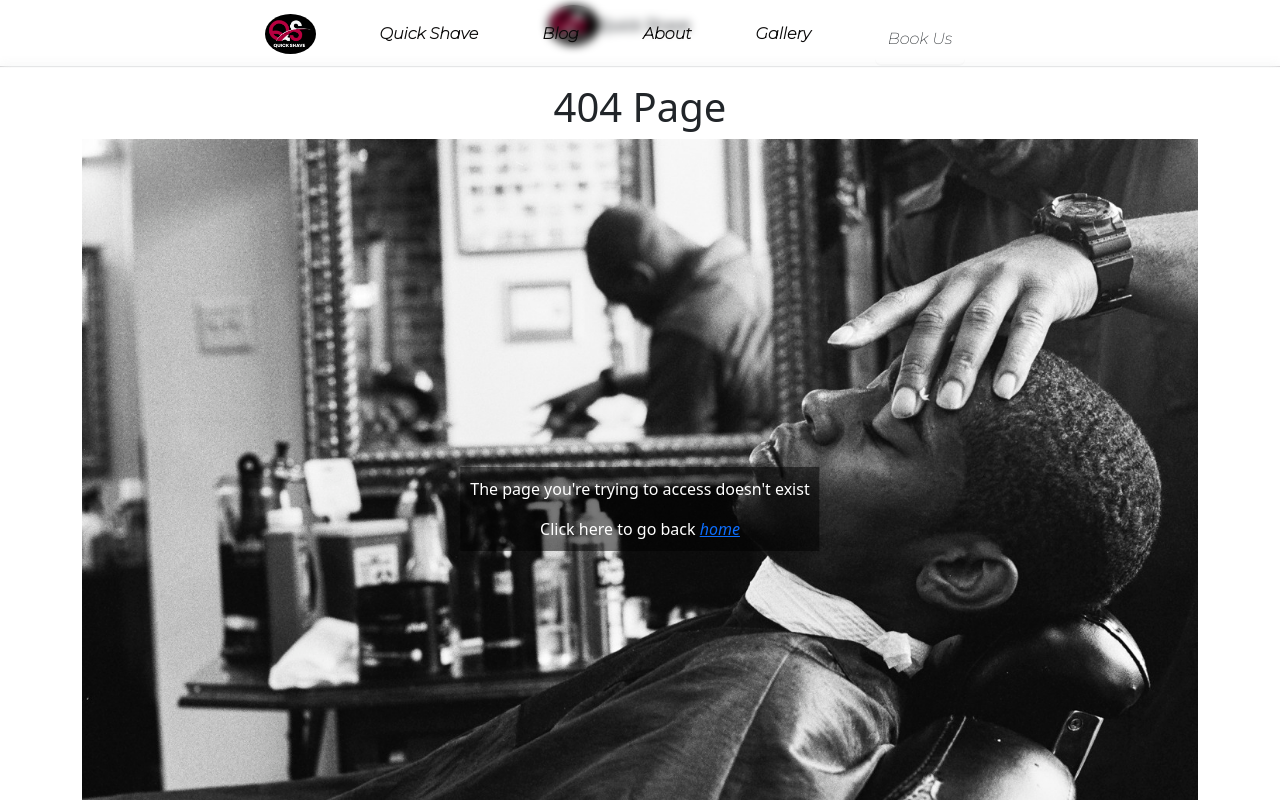
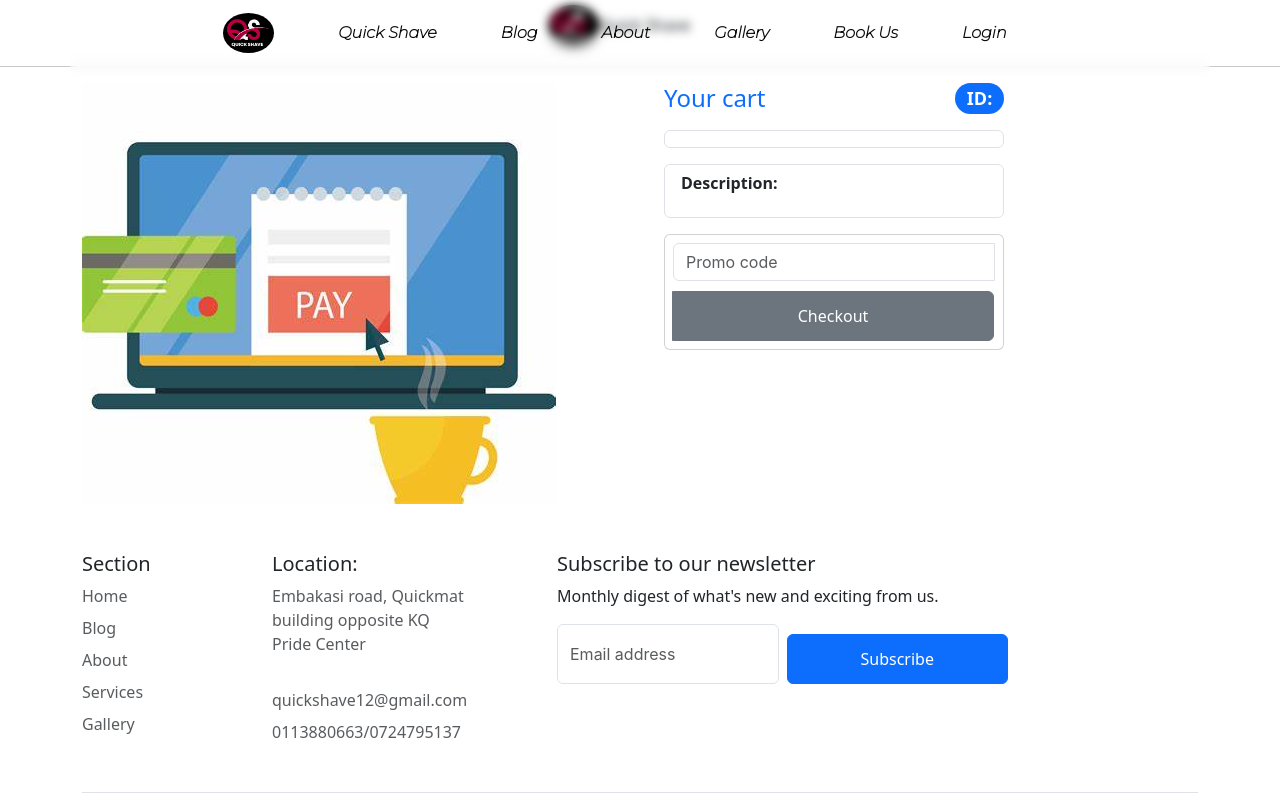
Before and after one commit to ryandimba/CHECKOUT-PAYMENT, a React (Create React App) app in the folder frontend/: page /bookingDetails/1 in a window 1280 px wide. Shown: the top 800 px of the page. Built offline with nearby package versions, Linux system fonts and the light colour scheme; no server answers.

Commit message:
Booking Details Being Displayed on User's Profile

```diff
--- a/frontend/src/App.js
+++ b/frontend/src/App.js
@@ -19,6 +19,7 @@ import TransactionDetails from "./components/pages/TransactionDetails";
 import TestPage from "./components/pages/TestPage";
 import Profile from "./components/pages/Profile";
 import { Protector } from "./components/pages/Helpers";
+import BookingDetails from "./components/pages/BookingDetails";
 
 
 
@@ -37,10 +38,11 @@ function App() {
           <Route path="gallery" element={<Gallery></Gallery>}></Route>
           <Route path="login" element={<Login></Login>}></Route>
           <Route path="register" element={<Register></Register>}></Route>
-          <Route path="*" element={<NoPage></NoPage>}></Route>
+          <Route path="bookingDetails/:id" element={<BookingDetails></BookingDetails>}></Route>
           <Route path="payment" element={<PaymentPage></PaymentPage>}></Route>
           <Route path="barbers" element={<Barbers></Barbers>}></Route>
-          <Route path="barbers/id:" element={<BarberProfile></BarberProfile>}></Route>
+          <Route path="barbers/:id" element={<BarberProfile></BarberProfile>}></Route>
+          <Route path="*" element={<NoPage></NoPage>}></Route>
 
                       {/* Protected Routes */}
 
--- a/frontend/src/components/pages/BarberProfile.jsx
+++ b/frontend/src/components/pages/BarberProfile.jsx
@@ -6,6 +6,7 @@ function BarberProfile() {
   return (
     <>
         <Header></Header>
+        <hr></hr>
         BarberProfile
         <Footer></Footer>
     </>
--- a/frontend/src/components/pages/Barbers.jsx
+++ b/frontend/src/components/pages/Barbers.jsx
@@ -23,6 +23,7 @@ console.log(records)
       .then(response => {
         // Set records state with data from the response
         setRecords(response.data);
+        console.log("Records",records);
       })
       .catch(error => {
         // Handle any errors
@@ -59,7 +60,7 @@ console.log(records)
                 <td>{list.phone}</td>
                 <td>{list.address.street}, {list.address.suite}, {list.address.city}, {list.address.zipcode}</td>
                 <td>{list.website}</td>
-                <td><Button>{list.website}</Button></td>
+                {/* <td><Button>{list.website}</Button></td> */}
                  </tr>
             ))}
     {/* <tr>
--- /dev/null
+++ b/frontend/src/components/pages/BookingDetails.jsx
@@ -0,0 +1,105 @@
+import React, { useState } from 'react';
+import Header from "./Header";
+import Footer from "./Footer";
+import barber from "../assets/paymentMethods2.jpg";
+import { useBookingView } from "./Helpers";
+import { userData } from './Helpers';
+import { useNavigate } from "react-router-dom";
+import axios from "axios";
+
+function BookingDetails() {
+  const [promoCode, setPromoCode] = useState('');
+  const { service } = useBookingView();
+  const price = service.price - 100; // Assuming PromoCode is fixed at 100
+
+  const { userID } = userData();
+  const navigate = useNavigate();
+
+  const handleSubmit = async (event) => {
+    event.preventDefault();
+
+    try {
+      const response = await axios.post(
+        `https://checkout-barber-django-rest-api.onrender.com/api/service/byuserid/?user_id=${userID}&service=${service.service}&description=${service.description}&price=${price}`,
+        // {
+        //   user_id: userID,
+        //   service_name: service.service,
+        //   description: service.description,
+        //   price: price
+        // }
+      );
+
+      console.log("Booking was successful:", response.data);
+      // After a successful booking, navigate to the profile page
+      navigate("/profile");
+    } catch (error) {
+      console.error("Booking Error:", error);
+    }
+  };
+
+  return (
+    <>
+      <Header />
+      <hr />
+      <div className="container">
+        <div className="row g-5">
+          <div className="col-md-5 col-lg-4 order-md-last">
+            <form onSubmit={handleSubmit}>
+              <h4 className="d-flex justify-content-between align-items-center mb-3">
+                <span className="text-primary">Your cart</span>
+                <span className="badge bg-primary rounded-pill">ID: {service.id}</span>
+              </h4>
+              <ul className="list-group mb-3">
+                <li className="list-group-item d-flex justify-content-between lh-sm">
+                  <div>
+                    <h6 className="my-0">{service.service}</h6>
+                  </div>
+                  <span className="text-body-secondary">{service.price}</span>
+                </li>
+                {/* Additional list items for other services */}
+                {/* <li>...</li> */}
+              </ul>
+              <ul className="list-group mb-3">
+                <li className="list-group-item d-flex justify-content-between lh-sm">
+                  <div>
+                    <p><b>Description:</b></p>
+                    <h6 className="my-0">{service.description}</h6>
+                  </div>
+                </li>
+                {/* Additional list items for other services */}
+                {/* <li>...</li> */}
+              </ul>
+
+              <div className="card p-2">
+                <div className="input-group">
+                  <input
+                    type="text"
+                    className="form-control"
+                    placeholder="Promo code"
+                    value={promoCode}
+                    onChange={(e) => setPromoCode(e.target.value)}
+                  />
+                  <button type="submit" className="btn btn-secondary">
+                    Checkout
+                  </button>
+                </div>
+              </div>
+            </form>
+          </div>
+          <div className="col-lg-6 col-sm-12">
+            <div className="Picture">
+              <img
+                className="img-fluid"
+                src={barber}
+                alt="A man shaving"
+              />
+            </div>
+          </div>
+        </div>
+      </div>
+      <Footer />
+    </>
+  );
+}
+
+export default BookingDetails;
--- a/frontend/src/components/pages/Header.jsx
+++ b/frontend/src/components/pages/Header.jsx
@@ -1,33 +1,55 @@
-import React from "react";
-import { useRef } from "react";
+import React, { useRef, useState } from "react";
 import logo from "../assets/logo.jpeg";
 import { Button } from "antd";
 import { FaBars, FaTimes } from "react-icons/fa";
+import { userData } from "./Helpers";
+import { Link } from "react-router-dom";
 
-function Header() {
+const Header = () => {
   const navRef = useRef();
-  const showNavBar = () => {
+
+  // State for navbar toggle and user authentication
+  const [isOpen, setIsOpen] = useState(false);
+  const { token } = userData();
+  const isLoggedIn = !!token;
+
+  // Function to toggle navbar
+  const toggleNavBar = () => {
     navRef.current.classList.toggle("responsive_nav");
+    setIsOpen(!isOpen);
   };
+  const name = sessionStorage.getItem('user')
+  JSON.parse(name)
+  console.log(name);
+
+  const { userName,phoneNumber,userID } = userData()
+
   return (
     <>
       <header>
-        {/* <div>Logo</div> */}
         <nav ref={navRef}>
           <a href="/">
             <img src={logo} alt="" className="logo"></img>
           </a>
           <a href="/">Quick Shave</a>
-          {/* <a href="/">Home</a> */}
           <a href="blog">Blog</a>
           <a href="about">About</a>
-          {/* <a href="services">Services</a> */}
           <a href="gallery">Gallery</a>
-
           <a href="booking">
-            <Button className="btn">Book Us</Button>
+            {/* <Button className="btn"></Button> */}
+            Book Us
           </a>
-          <button className="nav-btn nav-close-btn" onClick={showNavBar}>
+          <div>
+            {isLoggedIn ? (
+              <>
+                <Link to={"/payment"}>Logout</Link>
+                <Link to={"/profile"}> {userName}</Link>
+              </>
+            ) : (
+              <Link to={"/login"}>Login</Link>
+            )}
+          </div>
+          <button className="nav-btn nav-close-btn" onClick={toggleNavBar}>
             <FaTimes />
           </button>
         </nav>
@@ -35,88 +57,12 @@ function Header() {
           <img src={logo} alt="" className="logo"></img>
         </a>
         Quick Shave
-        <button className="nav-btn" onClick={showNavBar}>
+        <button className="nav-btn" onClick={toggleNavBar}>
           <FaBars />
         </button>
       </header>
-      {/* <nav class="navbar navbar-expand-lg bg-body-tertiary fixed-top">
-        <div class="container-fluid">
-          <a class="navbar-brand" href="/">
-            <img src={logo} alt="" className="logo"></img>
-            Quick Shave
-          </a>
-          <button
-            class="navbar-toggler"
-            type="button"
-            data-bs-toggle="collapse"
-            data-bs-target="#navbarSupportedContent"
-            aria-controls="navbarSupportedContent"
-            aria-expanded="false"
-            aria-label="Toggle navigation"
-          >
-            <span class="navbar-toggler-icon"></span>
-          </button>
-          <div
-            class="collapse navbar-collapse align-items-center justify-content-center"
-            id="navbarSupportedContent"
-          >
-            <ul class="navbar-nav me-auto mb-2 mb-lg-0">
-              <li class="nav-item">
-                <a class="nav-link active" aria-current="page" href="/">
-                  Home
-                </a>
-              </li>
-              <li class="nav-item">
-                <a class="nav-link" href="blog">
-                  Blog
-                </a>
-              </li>
-              <li class="nav-item">
-                <a class="nav-link" href="about">
-                  About
-                </a>
-              </li>
-
-            </ul>
-            <form class="d-flex" role="search">
-              <input
-                class="form-control me-2"
-                type="search"
-                placeholder="Enter your location"
-                aria-label="Search"
-              />
-              <button class="btn btn-outline-success" type="submit">
-                Search
-              </button>
-            </form>
-          </div>
-        </div>
-      </nav> */}
-
-      {/* <div className="headerBar">
-        <nav>
-          <a href="/">
-            <img src={logo} alt="" className="logo"></img>
-          </a>
-          <ul className="navbar-list">
-            <a href="about">
-              <li> About</li>
-            </a>
-            <a href="gallery">
-              <li>Gallery</li>
-            </a>
-            <a href="blog">
-              <li>Blog</li>
-            </a>
-            <a href="contact">
-              <li>Contact</li>
-            </a>
-          </ul>
-
-        </nav>
-      </div> */}
     </>
   );
-}
+};
 
 export default Header;
--- a/frontend/src/components/pages/Helpers.jsx
+++ b/frontend/src/components/pages/Helpers.jsx
@@ -1,33 +1,68 @@
-import { useEffect } from "react"
-import { useNavigate } from "react-router-dom"
+import { useState, useEffect } from "react";
+import { useNavigate } from "react-router-dom";
+import { useParams, Link } from "react-router-dom";
+import axios from "axios";
 
 //This block of code stores the logged in user's token to the session storage
-export const storedUser=(response) =>{
-    sessionStorage.setItem('user', JSON.stringify({
-        userName: response.data.user_profile_data.username,
-        phoneNumber: response.data.user_profile_data.phone,
-        token: response.data.token
-    }))
-}
+export const storedUser = (response) => {
+  sessionStorage.setItem(
+    "user",
+    JSON.stringify({
+      userID : response.data.user_profile_data.user_id,
+      userName: response.data.user_profile_data.username,
+      phoneNumber: response.data.user_profile_data.phone,
+      token: response.data.token,
+    })
+  );
+};
 
-export const userData = ()=>{
-    const stringified = sessionStorage.getItem('user') || '""'
-    return JSON.parse(stringified || {})
-}
+export const userData = () => {
+  const stringified = sessionStorage.getItem("user") || '""';
+  return JSON.parse(stringified || {});
+};
 
-export const Protector = ({Component}) =>{
-    const navigate = useNavigate()
+export const Protector = ({ Component }) => {
+  const navigate = useNavigate();
 
-    const {token} = userData()
+  const { token } = userData();
 
-    useEffect(() => {
+  useEffect(() => {
+    if (!token) {
+      navigate("/login");
+    }
+  }, [navigate, token]);
 
+  return <Component></Component>;
+};
 
-    if(!token){
-        navigate("/login")
+export const useBookingView = () => {
+  const { id: serviceID } = useParams();
+  const [service, setservice] = useState({});
+
+  useEffect(() => {
+    if (service && service.data) {
+      const { attributes } = service;
     }
-    }, [navigate, token])
+  }, []);
 
-    return <Component></Component>
+  const fetchBooking = async () => {
+    try {
+      const response = await axios.get(
+        `https://checkout-barber-django-rest-api.onrender.com/api/services/details/byserviceid/?id=${serviceID}`
+      );
+      setservice(response.data);
+      console.log("API DATA:", response.data);
+    } catch (error) {
+      console.log("API ERROR:", error);
+    }
+  };
 
-}
+  useEffect(() => {
+    if (serviceID) {
+      fetchBooking();
+    }
+  }, [serviceID]);
+  return {
+    service,
+  };
+};
--- a/frontend/src/components/pages/Profile.jsx
+++ b/frontend/src/components/pages/Profile.jsx
@@ -1,49 +1,140 @@
-import React, { useEffect, useState } from 'react';
+import React, { useEffect, useState } from "react";
 import axios from "axios";
-import { userData } from './Helpers';
+import { userData } from "./Helpers";
+import Header from "./Header";
+import Footer from "./Footer";
 
 function Profile() {
-    const [userDetails, setUserDetails] = useState([]);
-    const [username, setUsername] = useState('');
+  const [bookingDetails, setBookingDetails] = useState([]);
+  const [username, setUsername] = useState("");
+  const { userID } = userData();
 
   useEffect(() => {
     const fetchUserDetails = async () => {
       try {
-                const storedUsername = localStorage.getItem('username');
+        const storedUsername = sessionStorage.getItem("user");
+        const name = JSON.parse(storedUsername);
+        console.log("username", name.userName, name.userID);
 
-                if (storedUsername) {
-                    setUsername(storedUsername);
         const response = await axios.get(
-                        `https://checkout-barber-django-rest-api.onrender.com/api/users/details/byid/?username=${storedUsername}`
+          `https://checkout-barber-django-rest-api.onrender.com/api/users/details/byid/?id=${name.userID}`
         );
-                    setUserDetails(response.data); // Make sure response.data is what you expect
-                    console.log(response.data)
-                }
+        setBookingDetails(response.data);
+        console.log(name.userName);
+        console.log(response.data);
+        console.log("userDetails", bookingDetails);
       } catch (error) {
-                console.error('Error fetching user details:', error);
+        console.error("Error fetching user details:", error);
       }
     };
     fetchUserDetails();
-    }, [username]);
+  }, [userID]);
 
-    const { userName,phoneNumber } = userData()
+  const { userName, phoneNumber } = userData();
+
   return (
+    <>
+      <Header />
+      <hr />
       <div className="container">
-        Welcome {userName}, your phone number is {phoneNumber}
-            {userDetails.map((list, index) => (
-                <div key={index}>
-                    ID: {list.id}
-                    <p></p>
-                    Name: {list.fullname}
-                    <p></p>
-                    Email: {list.email}
-                    <p></p>
-                    Birthdate: {list.birthdate}
-                    <p></p>
-                    Locaton: {list.location}
+        <p>
+          Welcome {userName}, your phone number is {phoneNumber} and your ID is{" "}
+          {userID}
+        </p>
+        <table class="table table-striped table-responsive{-sm|-md|-lg|-xl|-xxl}">
+          <thead>
+            <tr>
+              <th scope="col">ID#</th>
+              <th scope="col">Service</th>
+              <th scope="col">Description</th>
+              <th scope="col">Price</th>
+              <th scope="col">Phone</th>
+              {/* <th scope="col">Address</th>
+              <th scope="col">Website</th>
+              <th scope="col">Website</th> */}
+            </tr>
+          </thead>
+          <tbody>
+            {Object.keys(bookingDetails).length > 0 ? (
+              // Render table rows if bookingDetails object is not empty
+              <tr>
+                <td>
+                  {" "}
+                  {bookingDetails.service_details.map((list, index) => (
+                    <tr key={index}>
+                      <td>{list.id}</td>
+                      {/* <td>{service.price}</td> */}
+                    </tr>
+                  ))}
+                </td>
+                <td>
+                  {" "}
+                  {bookingDetails.service_details.map((list, index) => (
+                    <tr key={index}>
+                      <td>{list.service}</td>
+                      {/* <td>{service.price}</td> */}
+                    </tr>
+                  ))}
+                </td>
+                <td>
+                  {" "}
+                  {bookingDetails.service_details.map((list, index) => (
+                    <tr key={index}>
+                      <td>{list.description}</td>
+                      {/* <td>{service.price}</td> */}
+                    </tr>
+                  ))}
+                </td>
+                <td>{" "}
+                  {bookingDetails.service_details.map((list, index) => (
+                    <tr key={index}>
+                      <td>{list.price}</td>
+                      {/* <td>{service.price}</td> */}
+                    </tr>
+                  ))}</td>
+                <td>{bookingDetails.phone}</td>
+                <td>{bookingDetails.website}</td>
+                <td>
+                  {" "}
+                  {bookingDetails.service_details.map((list, index) => (
+                    <tr key={index}>
+                      <td>{list.id}</td>
+                      {/* <td>{service.price}</td> */}
+                    </tr>
+                  ))}
+                </td>
+                {" "}
+                {/* Assuming you want to render website twice */}
+              </tr>
+            ) : (
+              // Render alternative content if bookingDetails object is empty
+              <tr>
+                <td colSpan="8">No user details found.</td>
+              </tr>
+            )}
+
+            {/* <tr>
+      <th scope="row">1</th>
+      <td>ID</td>
+      <td>Username</td>
+      <td>Email</td>
+    </tr> */}
+            {/* <tr>
+      <th scope="row">2</th>
+      <td>Jacob</td>
+      <td>Thornton</td>
+      <td>@fat</td>
+    </tr>
+    <tr>
+      <th scope="row">3</th>
+      <td colspan="2">Larry the Bird</td>
+      <td>@twitter</td>
+    </tr> */}
+          </tbody>
+        </table>
       </div>
-            ))}
-        </div>
+      <Footer />
+    </>
   );
 }
 
```
Also changed, not shown: frontend/src/components/pages/Booking.jsx (+12 -6 lines). Lines whose indentation alone changed are shown as unchanged.
